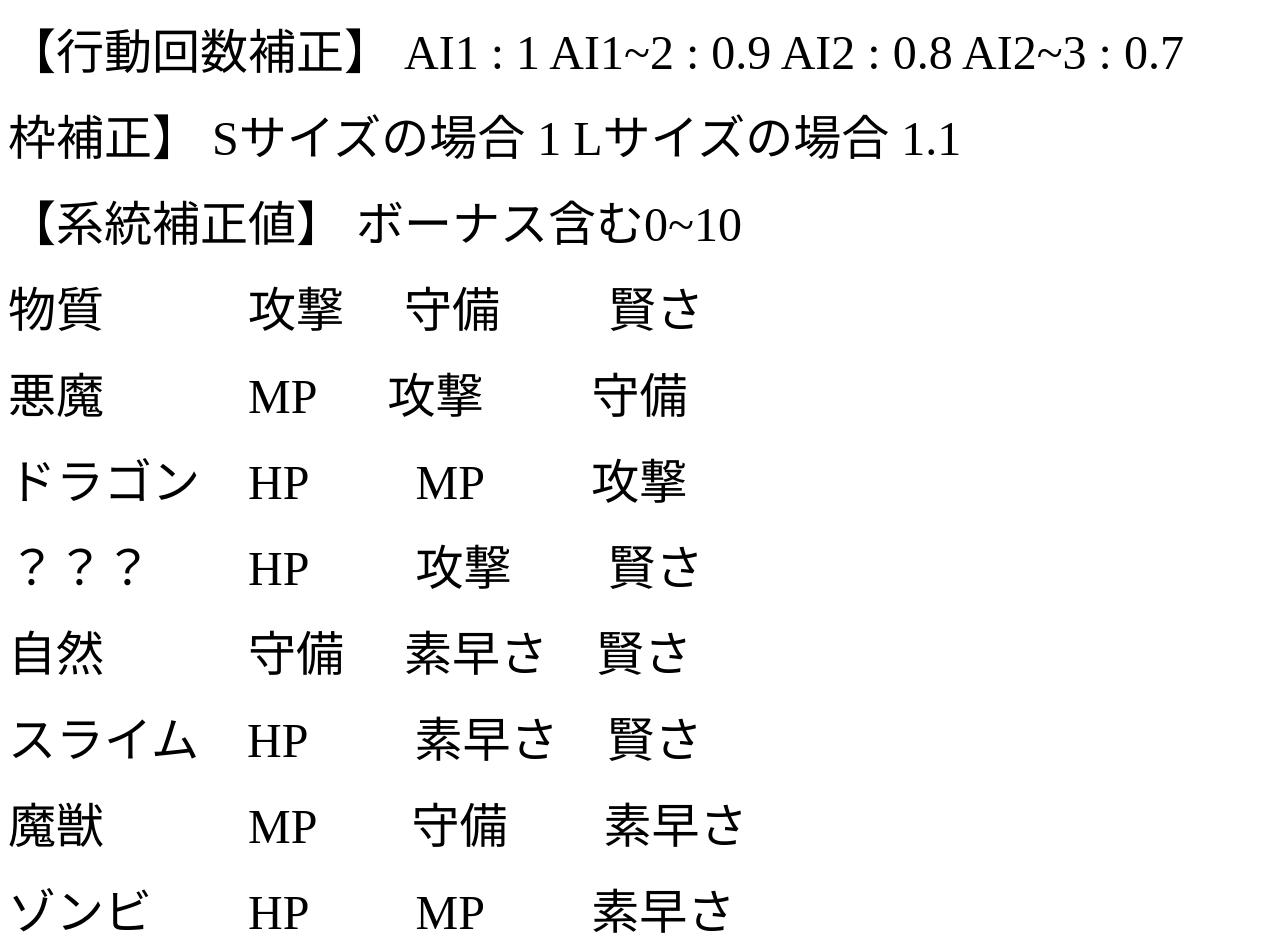
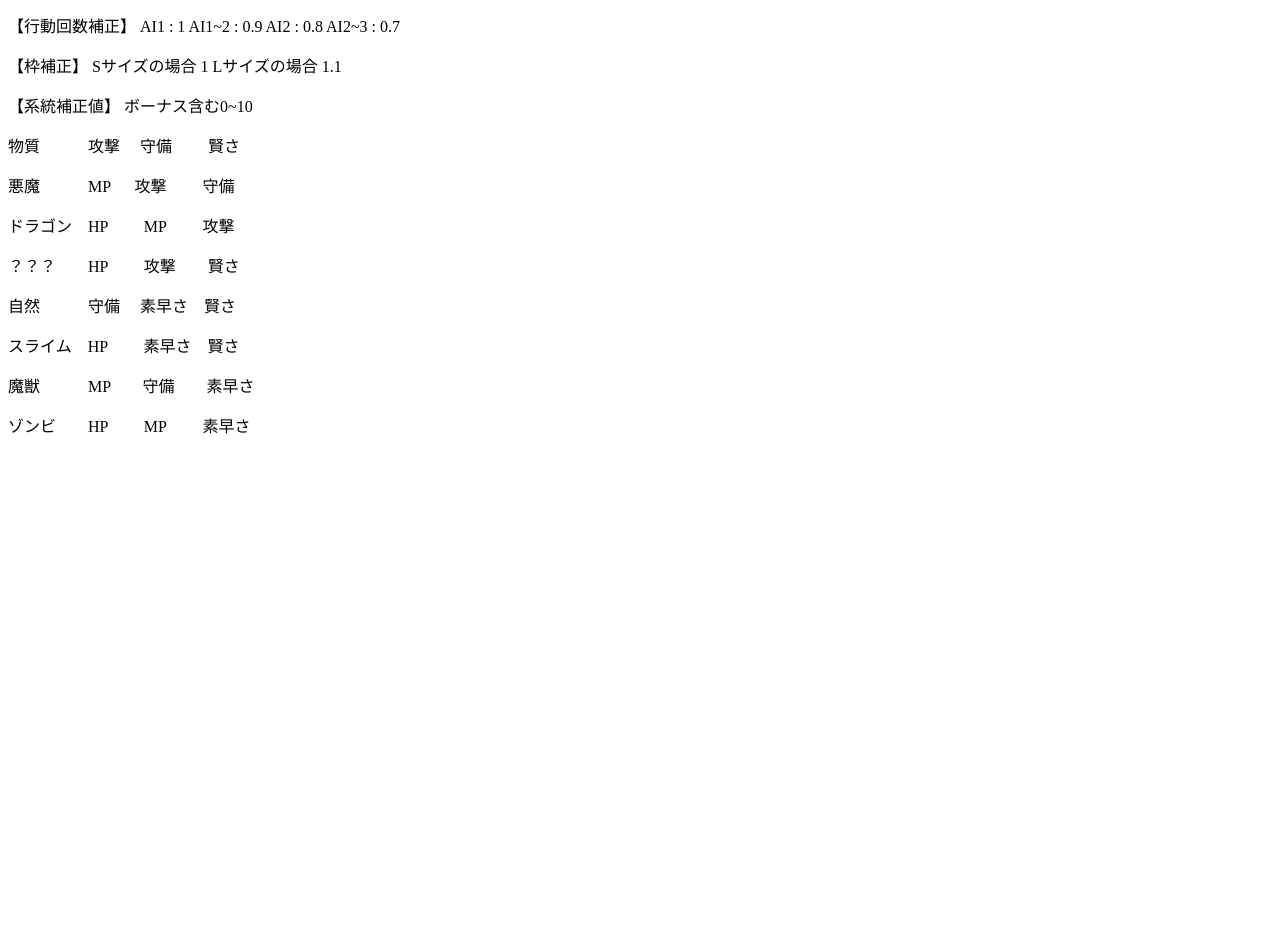
Before and after one commit to ikekeko/DQM3cl, a plain HTML site: page index.html in a window 1280 px wide. Shown: the part 943-1889 px from the top of the page. After the commit the page ends 1396 px from the top, so only its background shows below. Drawn offline with Linux system fonts and the light colour scheme.

Commit message:
Update index.html

```diff
--- a/index.html
+++ b/index.html
@@ -47,42 +47,42 @@
             <p><input type="button" class="calc-btn" onclick="calc(jissuu.value,kiso.value,ai.value,waku.value,lv.value,keizu.value);" value="計算"></p>
             <dt><font size="7">サイズ：</font></dt>
             <dd><input id="leana" class="box" type="value" readonly=""></dd>
-            <p><font size="7">【行動回数補正】
-                AI1 : 1    AI1~2 : 0.9    AI2 : 0.8    AI2~3 : 0.7</font>
+            <p>【行動回数補正】
+                AI1 : 1    AI1~2 : 0.9    AI2 : 0.8    AI2~3 : 0.7
             </p>
             <p>
-                <font size="7">枠補正】
-                Sサイズの場合 1  Lサイズの場合 1.1</font>
+                【枠補正】
+                Sサイズの場合 1  Lサイズの場合 1.1
             </p>
             <p>
-                <font size="7">【系統補正値】
-                ボーナス含む0~10</font>
+                【系統補正値】
+                ボーナス含む0~10
             </p>
             <div>
             </div>
             <p>
-                <font size="7"> 物質　　　攻撃　 守備　　 賢さ</font>
+            物質　　　攻撃　 守備　　 賢さ
             </p>
             <p>
-                <font size="7">悪魔　　　MP 　  攻撃　　 守備</font>
+            悪魔　　　MP 　  攻撃　　 守備
             </p>
             <p>
-                <font size="7">ドラゴン　HP　　 MP　　  攻撃</font>
+            ドラゴン　HP　　 MP　　  攻撃
             </p>
             <p>
-                <font size="7">？？？　　HP　　 攻撃　　賢さ</font>
+            ？？？　　HP　　 攻撃　　賢さ
             </p>
             <p>
-                <font size="7">自然　　　守備　  素早さ　賢さ</font>
+            自然　　　守備　  素早さ　賢さ
             </p>
             <p>
-                <font size="7">スライム　HP　　 素早さ　賢さ</font>
+            スライム　HP　　 素早さ　賢さ
             </p>
             <p>
-                <font size="7">魔獣　　　MP　　守備　　素早さ</font>
+            魔獣　　　MP　　守備　　素早さ
             </p>
             <p>
-                <font size="7">ゾンビ　　HP　　 MP　　  素早さ</font>
+            ゾンビ　　HP　　 MP　　  素早さ
             </p>
         </dl>
     </form>
```
